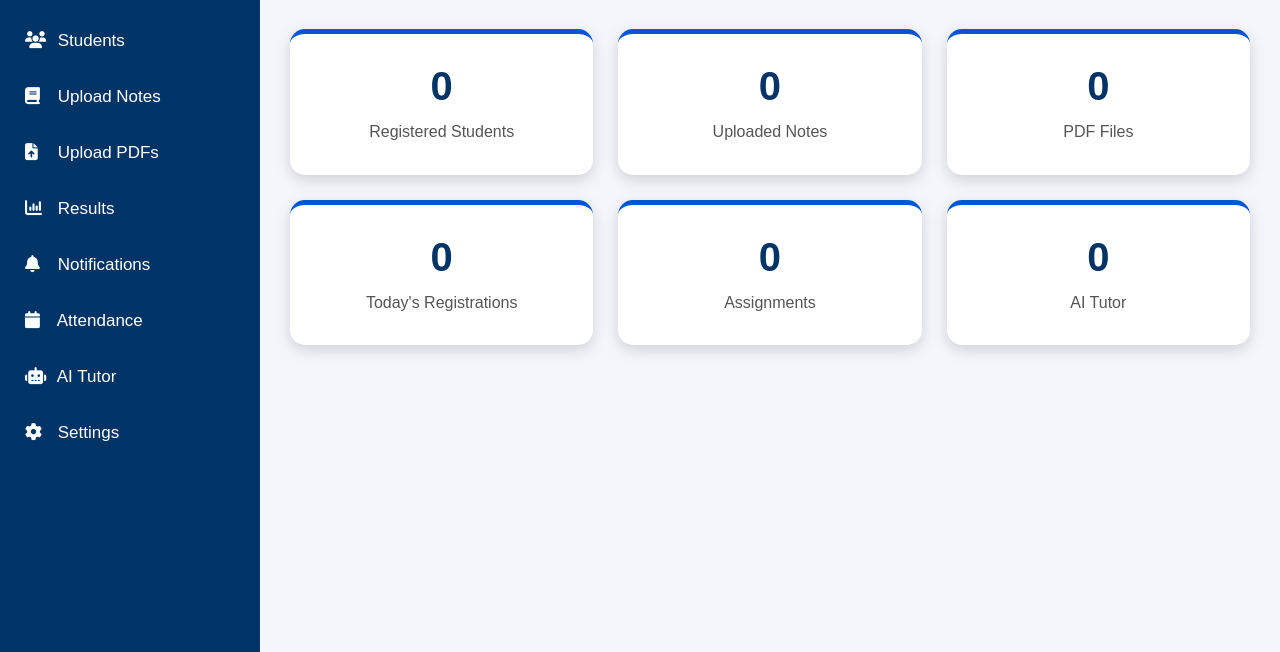
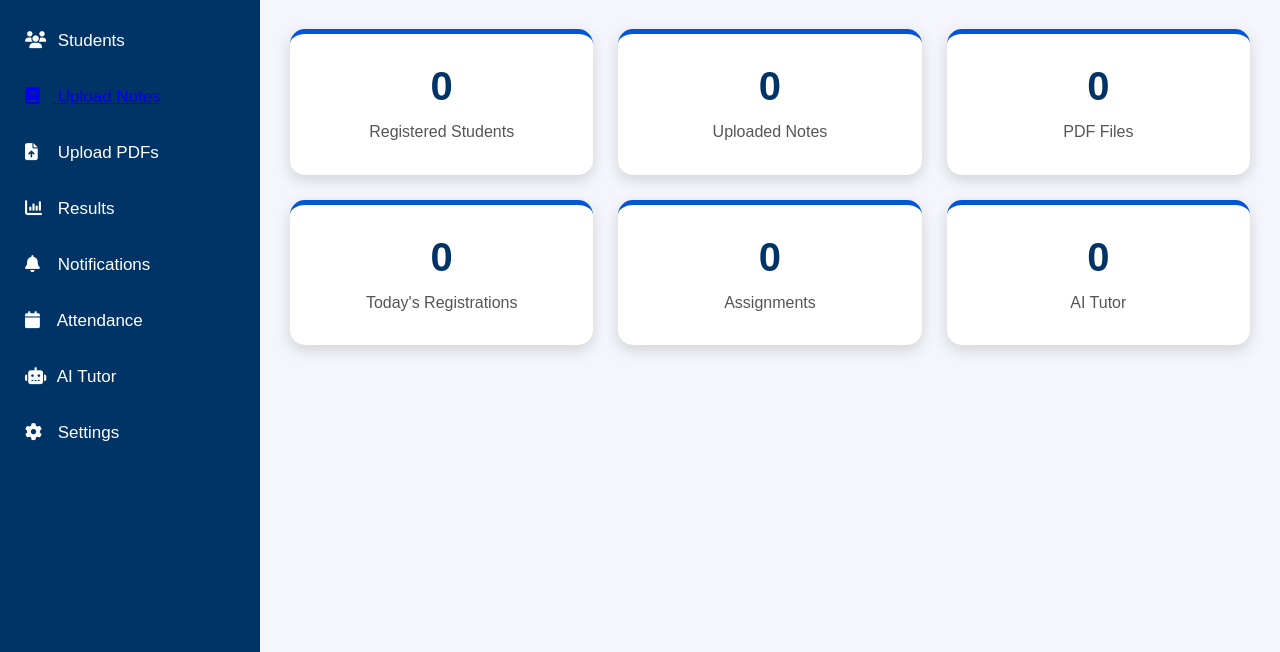
Before and after one commit to SubodhKBansal/SubodhKBansal, a website: page public/staff-dashboard.html in a window 1280 px wide. Shown: the part 148-800 px from the top of the page. Drawn offline with Linux system fonts and the light colour scheme; no server answers.

Commit message:
upload notes functionality added

```diff
--- a/public/staff-dashboard.html
+++ b/public/staff-dashboard.html
@@ -56,7 +56,12 @@ Logout
 
 <li><i class="fa-solid fa-users"></i> Students</li>
 
-<li><i class="fa-solid fa-book"></i> Upload Notes</li>
+<li>
+    <a href="upload-notes.html">
+        <i class="fa-solid fa-book"></i>
+        Upload Notes
+    </a>
+</li>
 
 <li><i class="fa-solid fa-file-arrow-up"></i> Upload PDFs</li>
 
```
